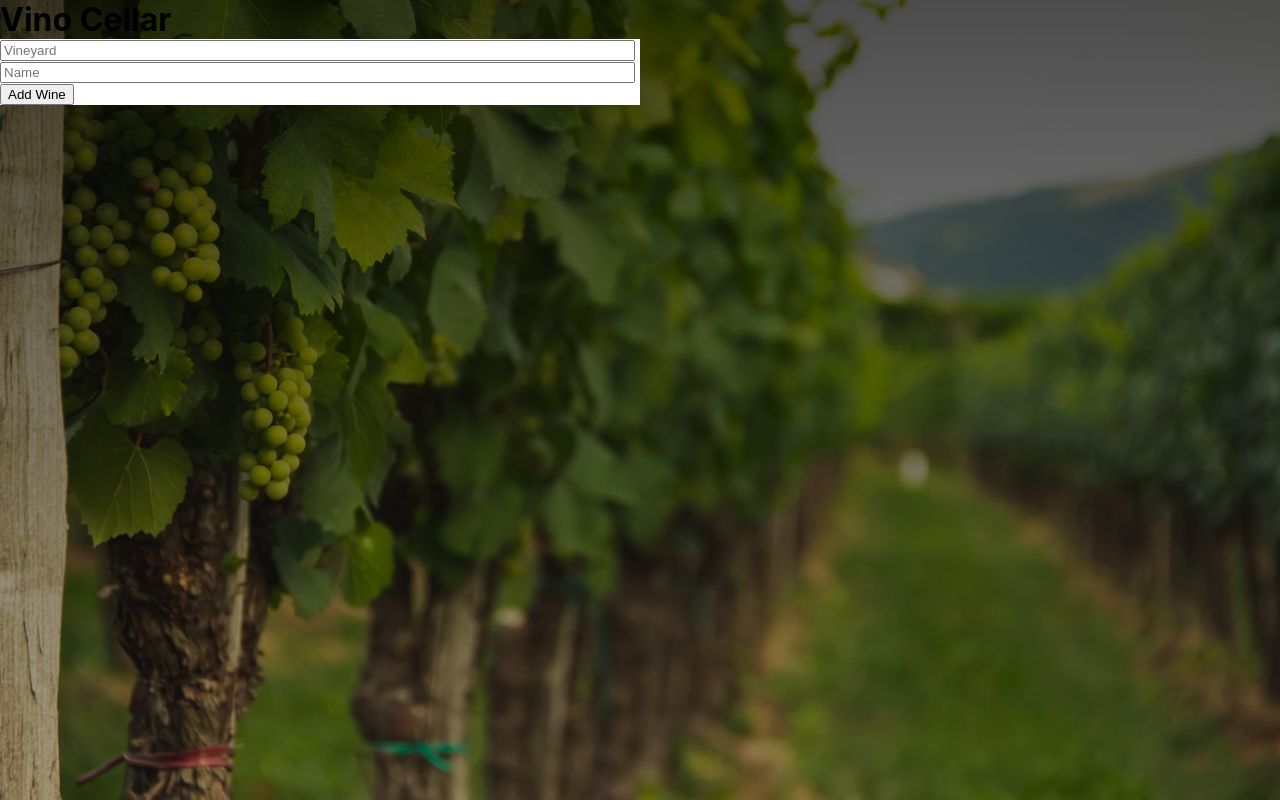
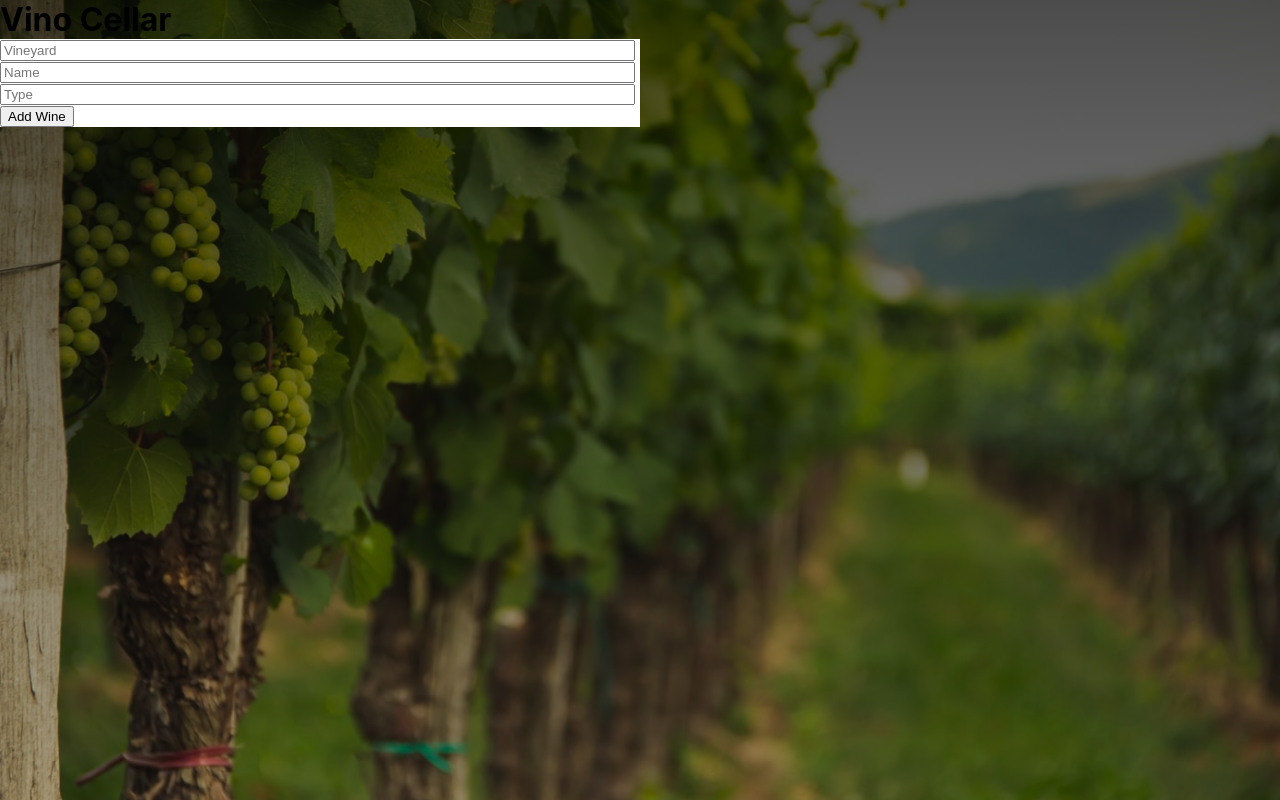
Before and after one commit to colbyallen012/my-cellar-fe, a React (Create React App) app: page / in a window 1280 px wide. Built offline with nearby package versions, Linux system fonts and the light colour scheme; no server answers.

Commit message:
add form input for type of wine

```diff
--- a/src/WineForm.js
+++ b/src/WineForm.js
@@ -43,6 +43,13 @@ export class WineForm extends Component {
             placeholder='Name'
             onChange={this.handleChange}
           />
+          <input
+            type='text'
+            value={this.state.type}
+            name='type'
+            placeholder='Type'
+            onChange={this.handleChange}
+          />
           <button>Add Wine</button>
         </form>
       </div>
```
